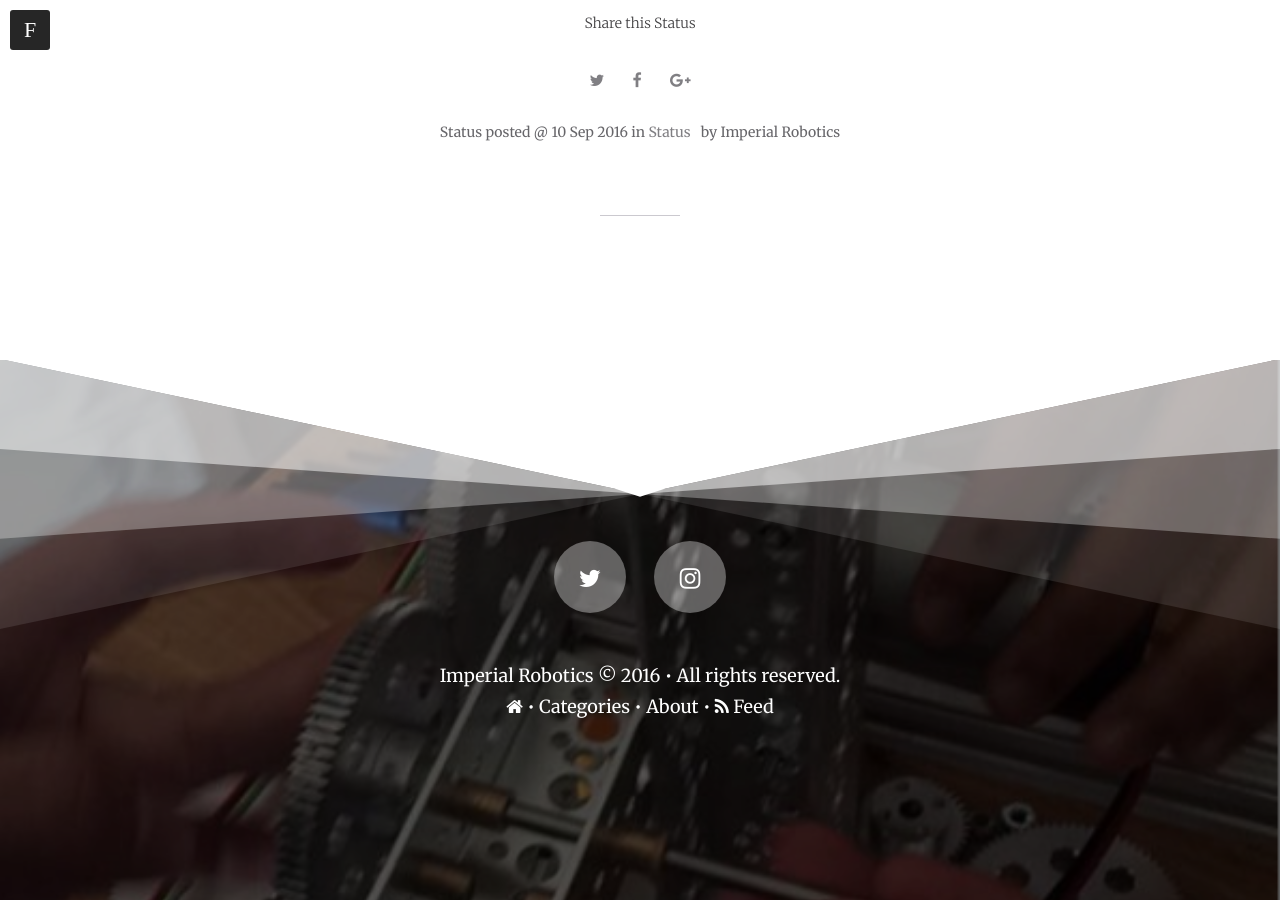
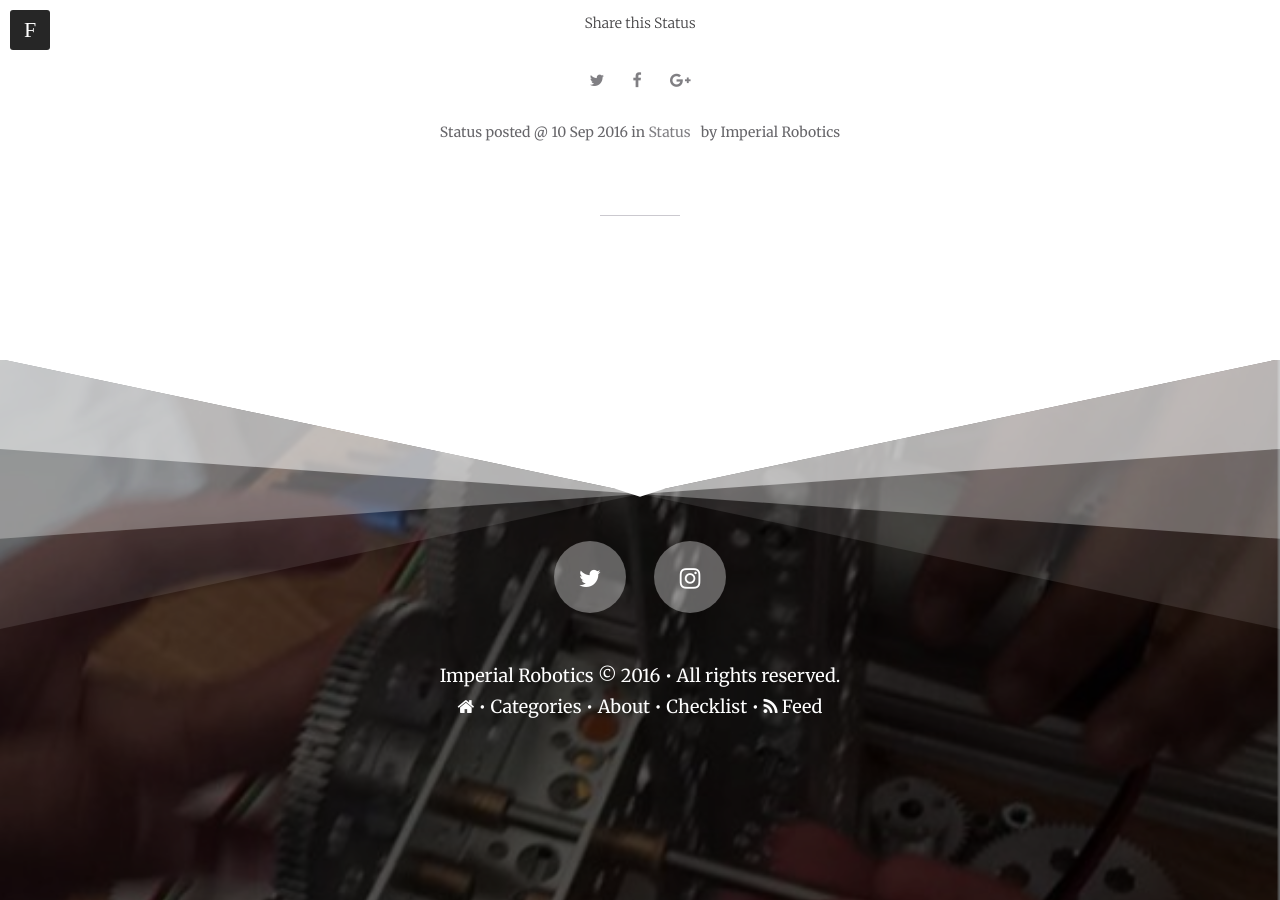
Before and after one commit to hmfaysal/hmfaysal-omega-theme, a Jekyll site: the page built from index.html, in a window 1280 px wide and 900 px high, scrolled down 4143 px. Built offline with Jekyll 4.4.1, drawn with Linux system fonts in a browser that asks for light colours; the list of posts is cut into pages by our own code.

Commit message:
Update _config.yml

```diff
--- a/_config.yml
+++ b/_config.yml
@@ -67,6 +67,8 @@ links:
     url: /categories
   - title: About
     url: /about
+  - title: Checklist
+    url: /checklist
 
 
 # Sitemap configuration
```
